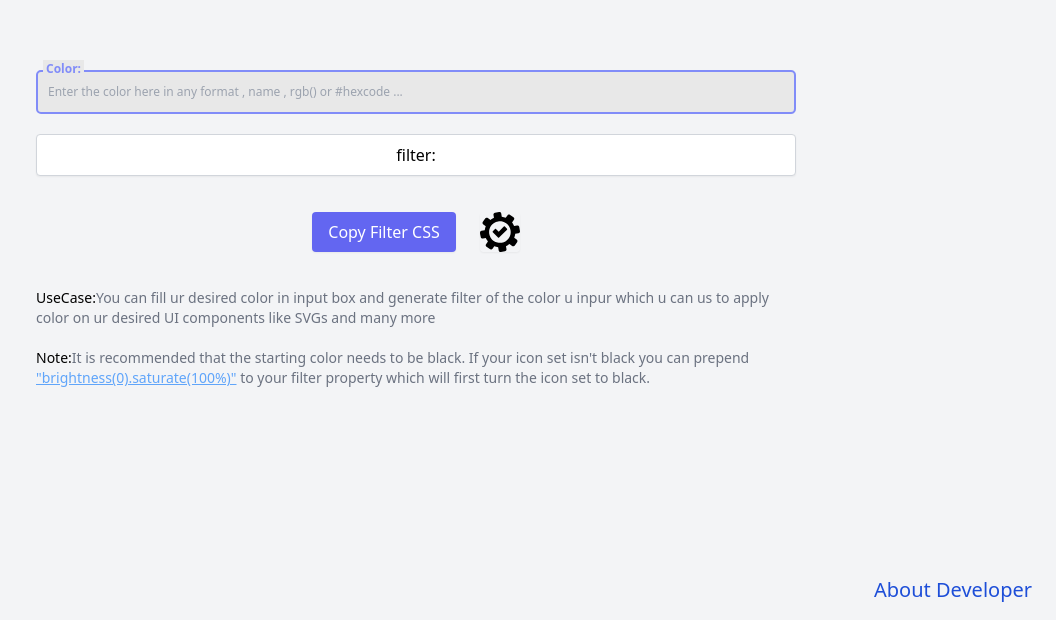
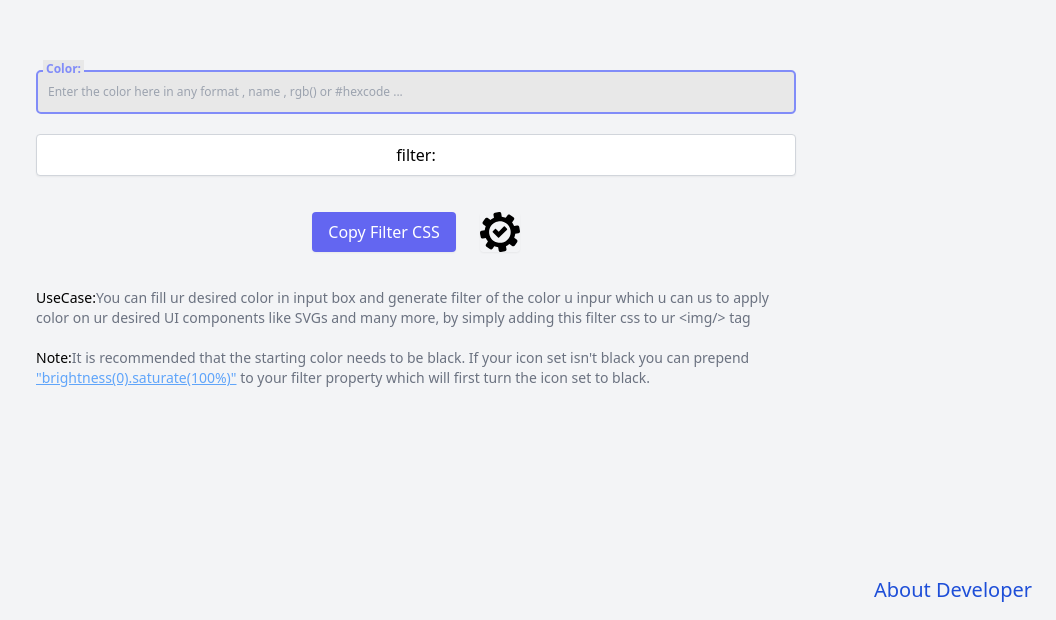
Before and after one commit to Manas0410/changecolorofsvg, a React (Vite) app: page / in a window 1280 px wide. Shown: the part 180-800 px from the top of the page, without its empty margins (224-1280 px from the left). Built offline with nearby package versions, Linux system fonts and the light colour scheme.

Commit message:
styles added

```diff
--- a/src/SVGfilterGenerator.jsx
+++ b/src/SVGfilterGenerator.jsx
@@ -87,7 +87,8 @@ const SVGfilterGenerator = () => {
         <span>
           You can fill ur desired color in input box and generate filter of the
           color u inpur which u can us to apply color on ur desired UI
-          components like SVGs and many more
+          components like SVGs and many more, by simply adding this filter css
+          to ur {"<img/> "}tag
         </span>
       </p>
       <p className="text-sm text-gray-500 max-w-[760px]">
```
